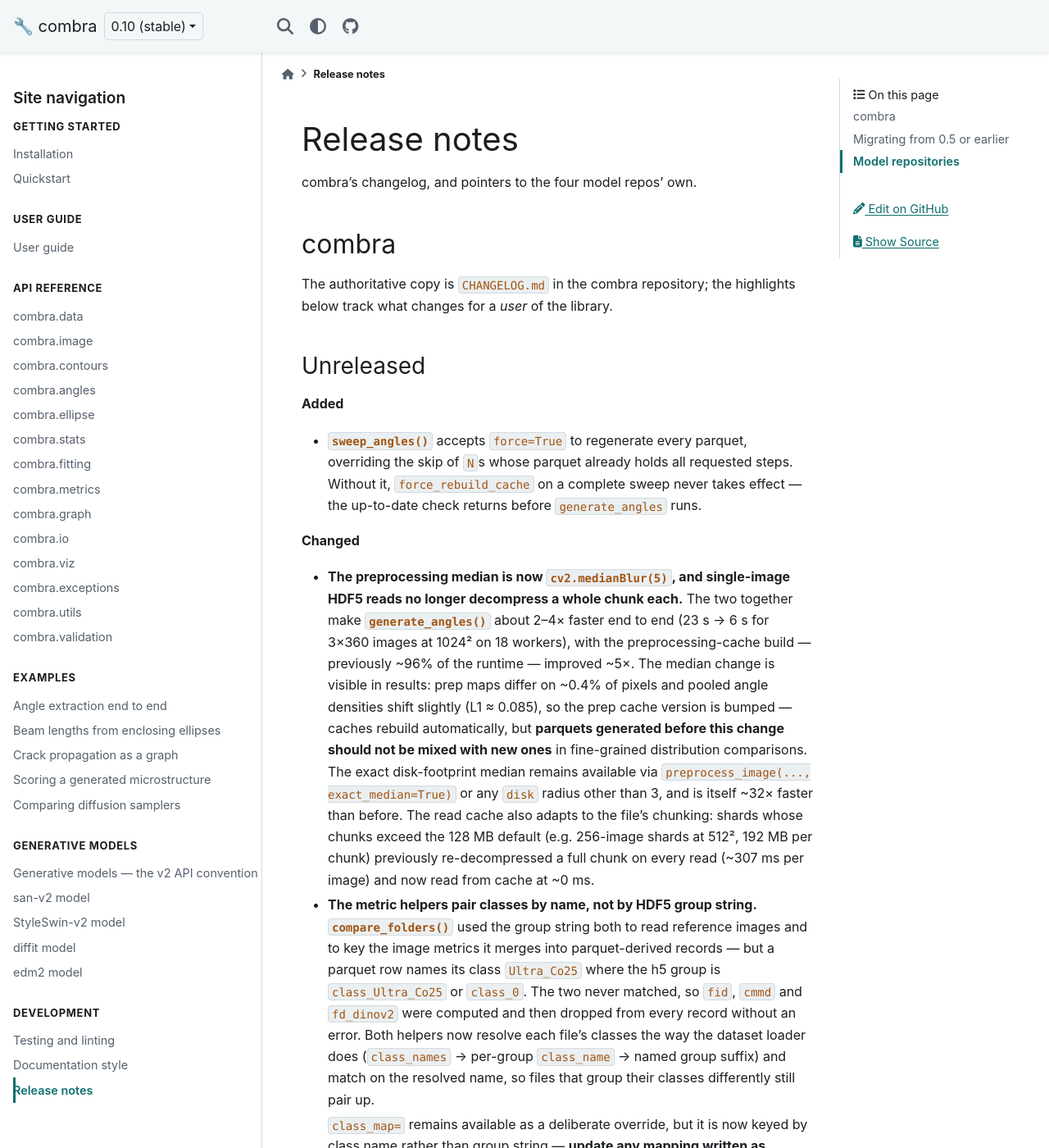
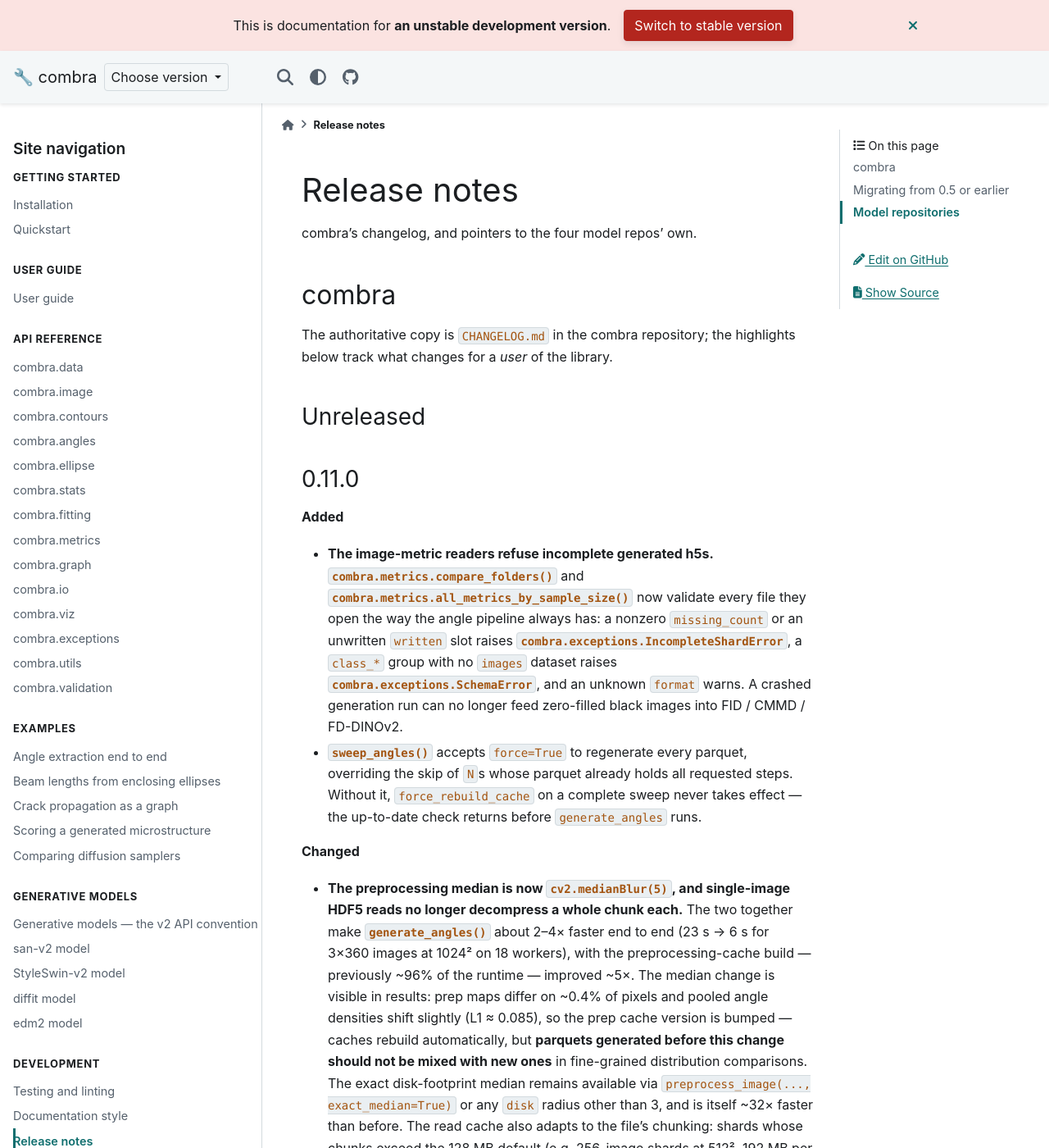
Before and after one commit to dkagramanyan/combra_docs, a Sphinx documentation site: the page built from docs/release_notes.md, in a window 1280 px wide and 1400 px high. Shown: the whole window at 82% size. Built offline with Sphinx 7.4.7 and the PyData theme 0.15.4, drawn with Linux system fonts in a browser that asks for light colours.

Commit message:
Docs: track combra 0.11.0 (doctest pin, conf.py, release notes)
The index.md doctest asserts combra.__version__ and broke CI once combra 0.11.0 shipped.

Co-Authored-By: Claude Fable 5 <noreply@anthropic.com>

````diff
--- a/docs/conf.py
+++ b/docs/conf.py
@@ -25,8 +25,8 @@ import combra  # noqa: E402
 project = "combra"
 copyright = "2026, D.G.Kagramanyan"
 author = "D.G.Kagramanyan"
-release = "0.10.0"
-version = "0.10"
+release = "0.11.0"
+version = "0.11"
 
 # -- General configuration ---------------------------------------------------
 
--- a/docs/index.md
+++ b/docs/index.md
@@ -7,7 +7,7 @@ distribution metrics.
 ```{doctest}
 >>> import combra
 >>> combra.__version__
-'0.10.0'
+'0.11.0'
 ```
 
 ```{toctree}
--- a/docs/release_notes.md
+++ b/docs/release_notes.md
@@ -9,7 +9,19 @@ below track what changes for a *user* of the library.
 
 ### Unreleased
 
+### 0.11.0
+
 **Added**
+
+- **The image-metric readers refuse incomplete generated h5s.**
+  {py:func}`combra.metrics.compare_folders` and
+  {py:func}`combra.metrics.all_metrics_by_sample_size` now validate every file
+  they open the way the angle pipeline always has: a nonzero `missing_count` or
+  an unwritten `written` slot raises {py:class}`combra.exceptions.IncompleteShardError`,
+  a `class_*` group with no `images` dataset raises
+  {py:class}`combra.exceptions.SchemaError`, and an unknown `format` warns. A
+  crashed generation run can no longer feed zero-filled black images into
+  FID / CMMD / FD-DINOv2.
 
 - {py:func}`~combra.data.sweep_angles` accepts `force=True` to regenerate every
   parquet, overriding the skip of `N`s whose parquet already holds all requested
````
